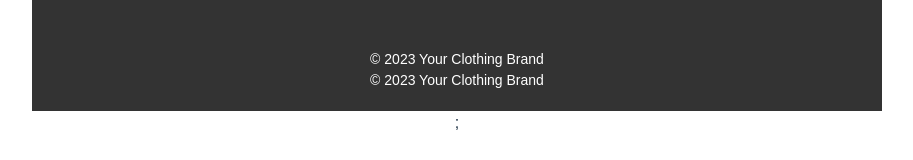
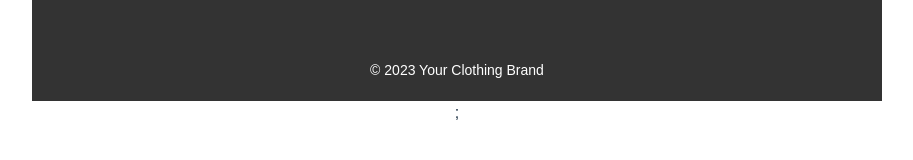
Before and after one commit to jayesh-mali607/E-commerce-clothing, a React (Vite) app: page / in a window 1280 px wide. Shown: the part 400-560 px from the top of the page, without its empty margins (183-1096 px from the left). Built offline with nearby package versions, Linux system fonts and the light colour scheme.

Commit message:
remove some code in footer

```diff
--- a/src/Components/Footer/Footer.jsx
+++ b/src/Components/Footer/Footer.jsx
@@ -9,13 +9,7 @@ const Footer = () => {
             &copy; 2023 Your Clothing Brand
           </div>
         </div>
-        {/* for remove  */}
 
-        <div className="container">
-          <div className="footer-content" id="footer-content">
-            &copy; 2023 Your Clothing Brand
-          </div>
-        </div>
       </footer>
       ;
     </>
```
